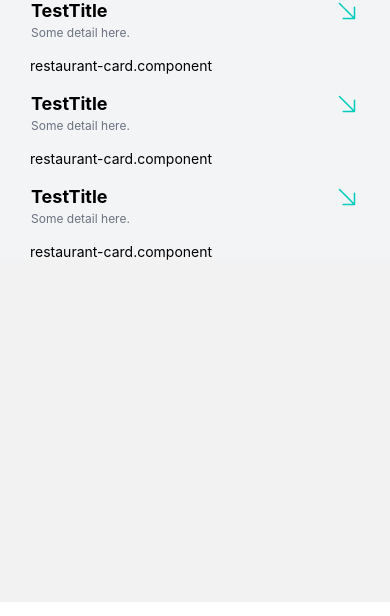
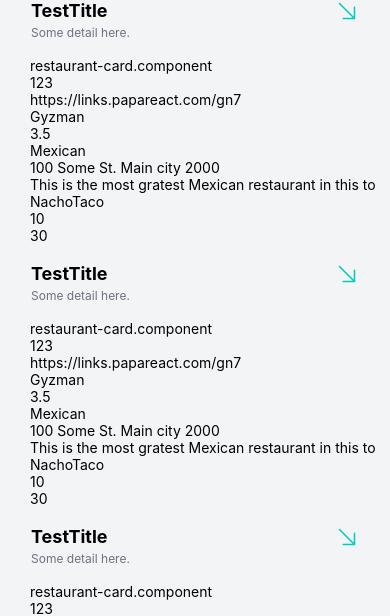
Before and after one commit to sirawat21/clone-deliveroo, a React Native app: screen /Home in a window 390 px wide. Shown: the part 242-858 px from the top of the page. Built offline with nearby package versions, Linux system fonts and the light colour scheme.

Commit message:
Gave the restaurant detail to the RestaurantCard component

```diff
--- a/components/feature-row/feature-row.component.jsx
+++ b/components/feature-row/feature-row.component.jsx
@@ -24,7 +24,18 @@ const FeatureRow = ({
         }}
         showsHorizontalScrollIndicator={false}
       >
-        <RestaurantCard />
+        <RestaurantCard
+        id={123}
+        imgUrl="https://links.papareact.com/gn7"
+        title="Gyzman"
+        rating={3.5}
+        genre="Mexican"
+        address="100 Some St. Main city 2000"
+        short_description="This is the most gratest Mexican restaurant in this town."
+        dishes={["Nacho", "Taco"]}
+        long={10}
+        lat={30}
+        />
       </ScrollView>
 
       {/* <Text>{id}</Text>
--- a/components/restaurant-card/restaurant-card.component.jsx
+++ b/components/restaurant-card/restaurant-card.component.jsx
@@ -1,10 +1,31 @@
 import { View, Text } from "react-native";
 import React from "react";
 
-const RestaurantCard = () => {
+const RestaurantCard = ({
+  id,
+  imgUrl,
+  title,
+  rating,
+  genre,
+  address,
+  short_description,
+  dishes,
+  long,
+  lat,
+}) => {
   return (
     <View>
       <Text>restaurant-card.component</Text>
+      <Text>{id}</Text>
+      <Text>{imgUrl}</Text>
+      <Text>{title}</Text>
+      <Text>{rating}</Text>
+      <Text>{genre}</Text>
+      <Text>{address}</Text>
+      <Text>{short_description}</Text>
+      <Text>{dishes}</Text>
+      <Text>{long}</Text>
+      <Text>{lat}</Text>
     </View>
   );
 };
```
